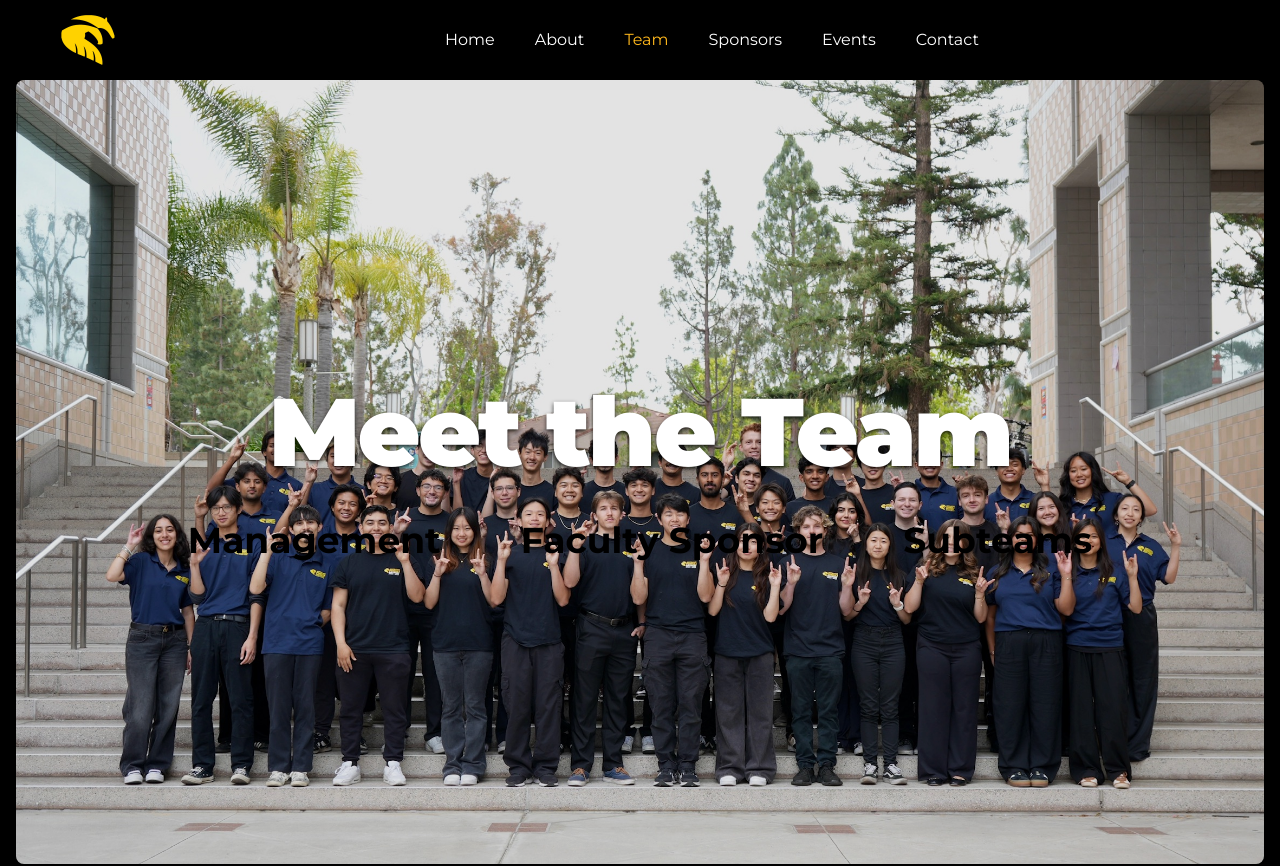
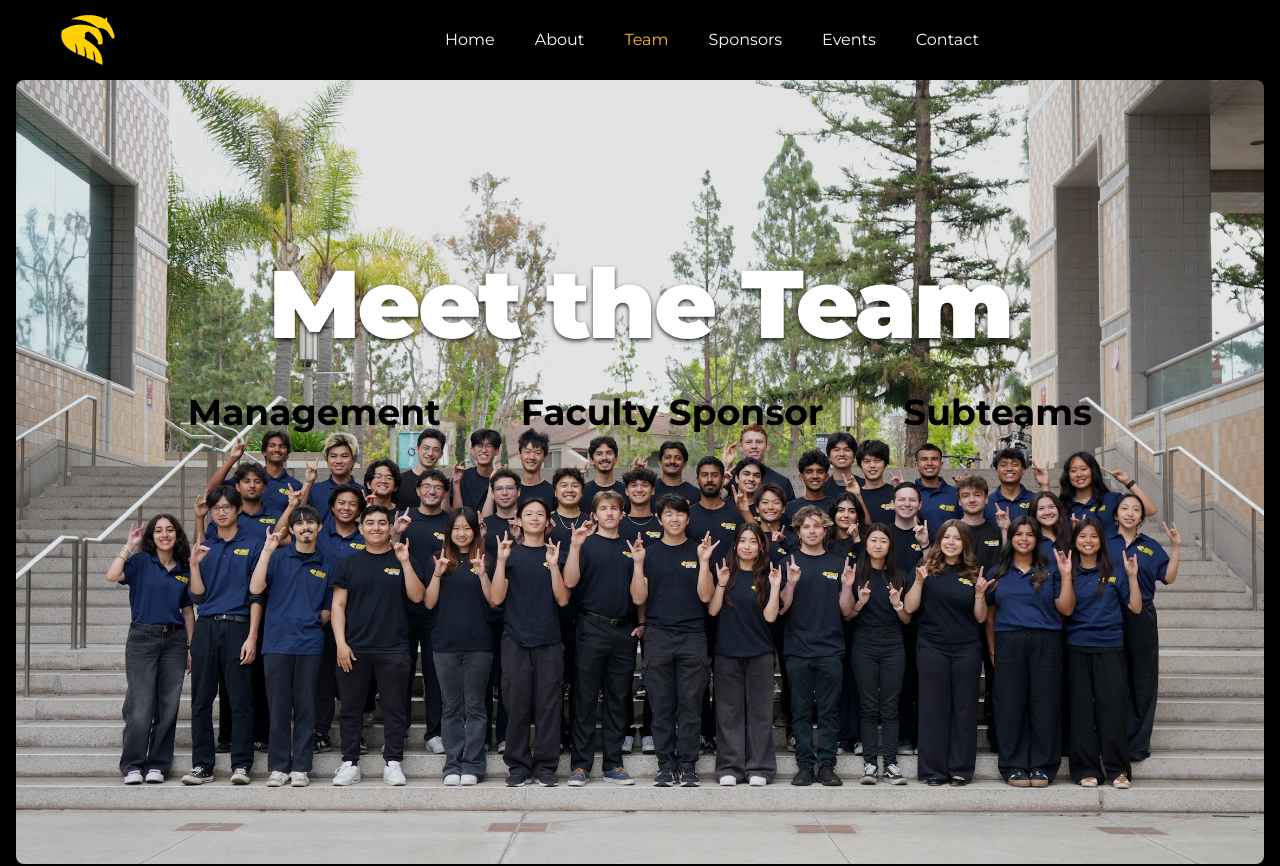
Before and after one commit to rrisic/afr-website, a Next.js app: page /team in a window 1280 px wide. Shown: the top 866 px of the page. Built offline with nearby package versions, Linux system fonts and the light colour scheme.

Commit message:
alignment team page

```diff
--- a/app/team/page.tsx
+++ b/app/team/page.tsx
@@ -190,10 +190,10 @@ export default function TeamPage() {
         </div>
 
         {/* Content Overlay */}
-        <div className="relative z-10 flex h-full h-1/2 items-center justify-center text-center p-4">
+        <div className=" relative z-10 flex h-full items-start justify-center text-center p-4">
         <div className={`text-center ${montserrat.className}`}>
         <div className={`text-center ${montserrat.className}`}>
-            <h1 className="text-5xl md:text-6xl lg:text-7xl xl:text-8xl font-black text-white mb-6 drop-shadow-[0_2px_2px_rgba(0,0,0,0.8)] tracking-tight">
+            <h1 className="m-40 text-5xl md:text-6xl lg:text-7xl xl:text-8xl font-black text-white mb-6 drop-shadow-[0_2px_2px_rgba(0,0,0,0.8)] tracking-tight">
               Meet the Team
             </h1>
           </div>
```
